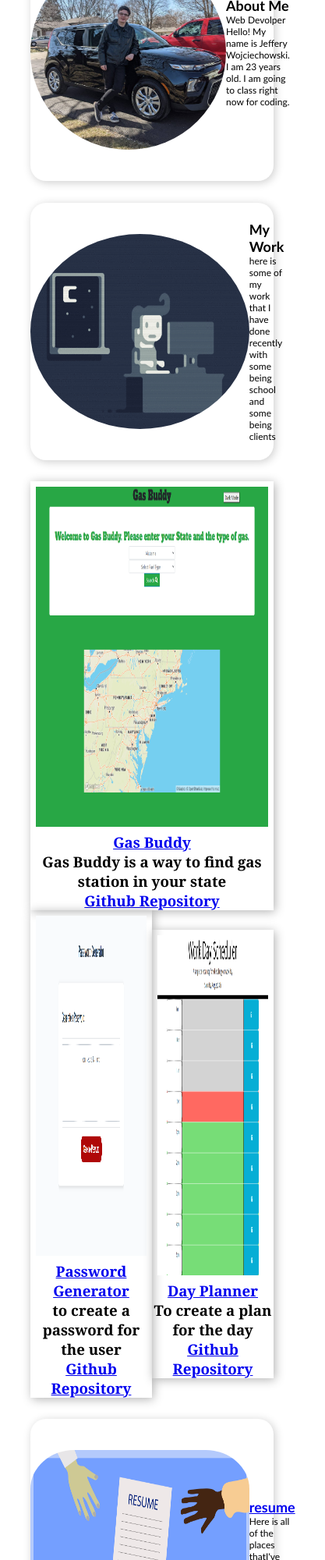
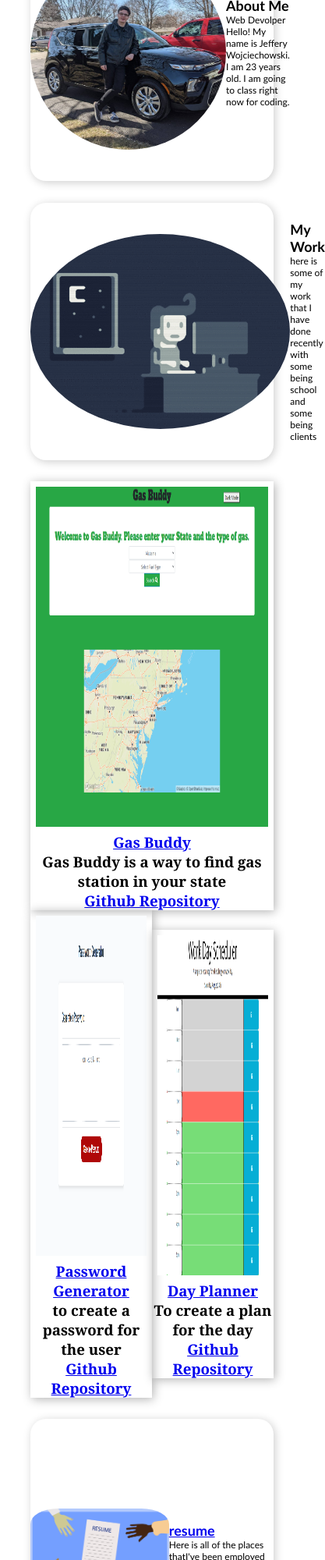
Before and after one commit to Jefferywojo98/Jeffery_Portfolio, a plain HTML site: page index.html in a window 390 px wide. Shown: the part 1270-3270 px from the top of the page at 78% size, 417 px wide, since content can reach past the window. Drawn offline with Linux system fonts and the light colour scheme.

Commit message:
fixing photos shape

```diff
--- a/css/style.css
+++ b/css/style.css
@@ -216,10 +216,9 @@ footer p{
 .icon{
     display: flex;
 }
-
-/* END OF CONTACT */
-@media screen and (max-width: 992px) {
-img {
-    width: 90%
+@media (max-width: 513px){
+.resume-container img{
+    height: 100px;
 }
 }
+/* END OF CONTACT */
```
